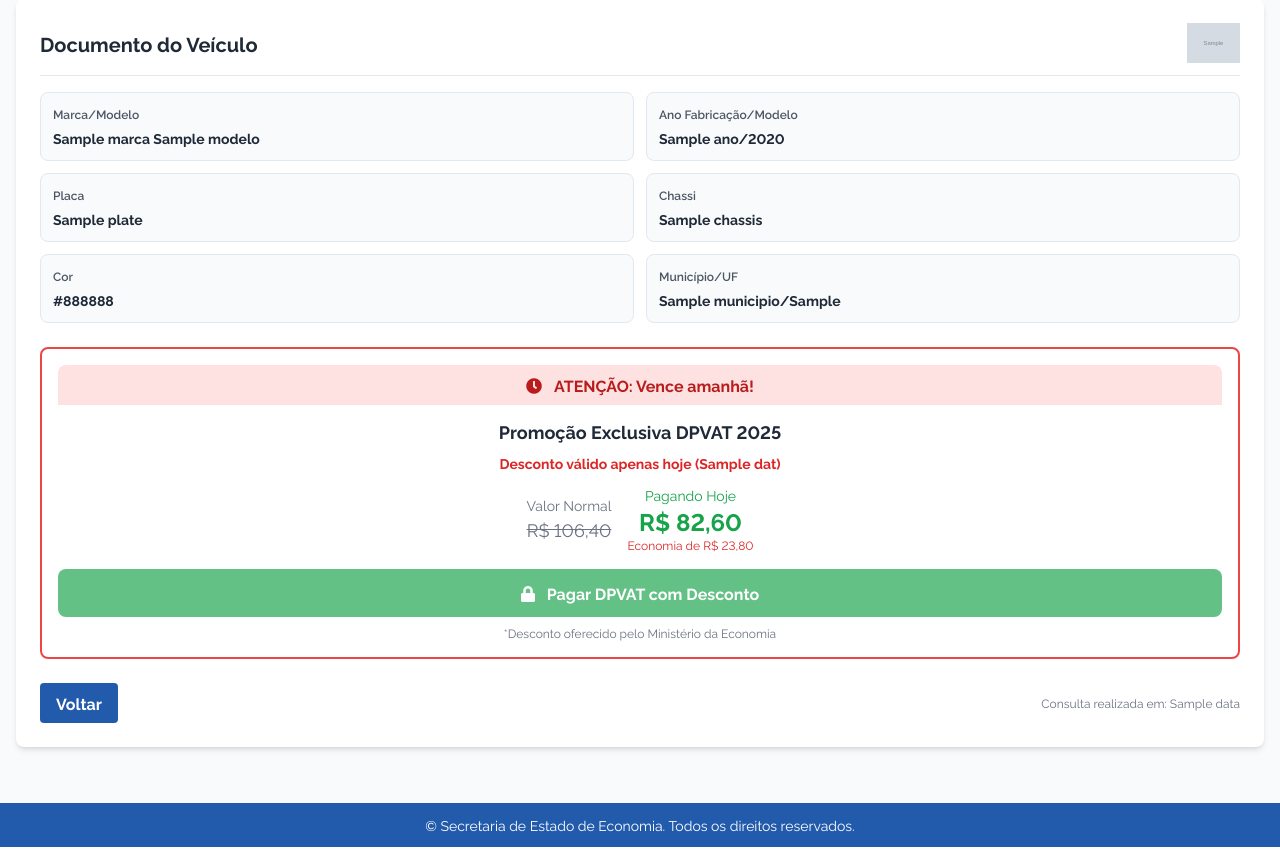
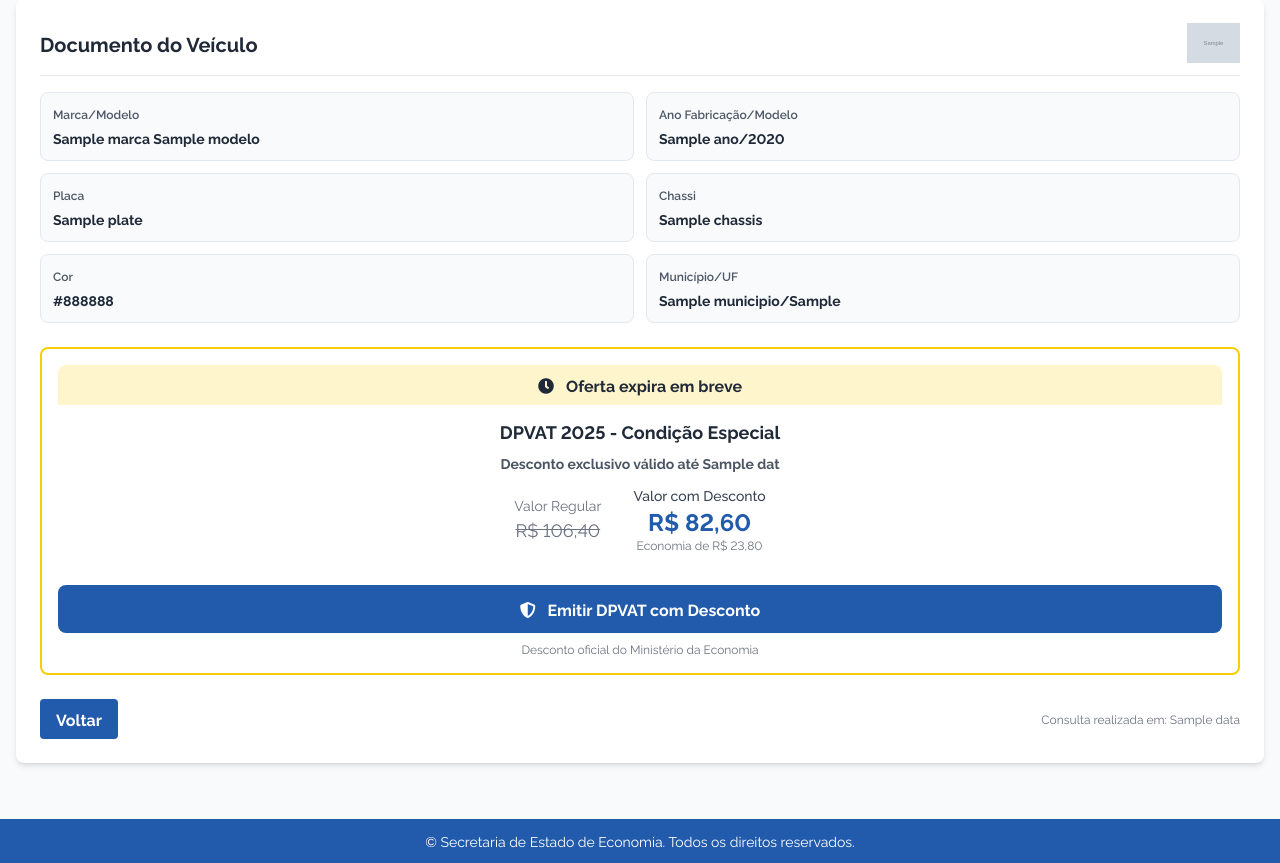
Before and after one commit to edvarvds/bb-main, a Flask app: template templates/veiculo.html in a window 1280 px wide. Shown: the part 366-1229 px from the top of the page. Run offline with Flask 3, Linux system fonts and the light colour scheme; the template is opened without the code that fills it: most values are stand-ins (such as "Sample title", 1, 10 or a date in 2020); grey boxes marked "Sample" are stand-in pictures; some libraries are stand-ins or nearby versions.

Commit message:
Agent query: A seção de pagamento está com um visual mais profissional e minimalista, usando as cores padrão do site?
Update promotion box styling and wording for DPVAT offer.

Screenshot: https://storage.googleapis.com/screenshot-production-us-central1/934e2a8b-7e32-4053-b925-086769cadc7d/91f696d8-3f44-47c2-80de-f6f9bb7ed8f7.jpg

```diff
--- a/templates/veiculo.html
+++ b/templates/veiculo.html
@@ -152,33 +152,33 @@
             </div>
 
             <!-- Promotion Box -->
-            <div class="mt-6 bg-white border-2 border-red-500 rounded-lg p-4">
+            <div class="mt-6 bg-white border-2 border-custom-yellow rounded-lg p-4">
                 <div class="text-center">
-                    <div class="bg-red-100 text-red-700 px-4 py-2 rounded-t-lg mb-3">
+                    <div class="bg-custom-yellow bg-opacity-20 text-gray-800 px-4 py-2 rounded-t-lg mb-3">
                         <i class="fas fa-clock mr-2"></i>
-                        <span class="font-bold">ATENÇÃO: Vence amanhã!</span>
+                        <span class="font-bold">Oferta expira em breve</span>
                     </div>
-                    <h3 class="text-lg font-bold text-gray-800 mb-2">Promoção Exclusiva DPVAT 2025</h3>
-                    <p class="text-sm text-red-600 mb-3 font-bold">
-                        Desconto válido apenas hoje ({{ veiculo.data[:10] }})
+                    <h3 class="text-lg font-bold text-gray-800 mb-2">DPVAT 2025 - Condição Especial</h3>
+                    <p class="text-sm text-gray-600 mb-3 font-bold">
+                        Desconto exclusivo válido até {{ veiculo.data[:10] }}
                     </p>
-                    <div class="flex justify-center items-center space-x-4">
+                    <div class="flex justify-center items-center space-x-8 mb-4">
                         <div class="text-center">
-                            <p class="text-sm text-gray-500">Valor Normal</p>
+                            <p class="text-sm text-gray-500">Valor Regular</p>
                             <p class="text-lg line-through text-gray-500">R$ 106,40</p>
                         </div>
                         <div class="text-center">
-                            <p class="text-sm text-green-600">Pagando Hoje</p>
-                            <p class="text-2xl font-bold text-green-600">R$ 82,60</p>
-                            <p class="text-xs text-red-600">Economia de R$ 23,80</p>
+                            <p class="text-sm font-medium text-gray-700">Valor com Desconto</p>
+                            <p class="text-2xl font-bold text-custom-blue">R$ 82,60</p>
+                            <p class="text-xs text-gray-500">Economia de R$ 23,80</p>
                         </div>
                     </div>
-                    <button class="mt-4 bg-green-600 text-white font-bold py-3 px-6 rounded-lg w-full hover:bg-green-700 transition-colors animate-pulse">
-                        <i class="fas fa-lock mr-2"></i>
-                        Pagar DPVAT com Desconto
+                    <button class="mt-4 bg-custom-blue text-white font-bold py-3 px-6 rounded-lg w-full hover:bg-opacity-90 transition-colors">
+                        <i class="fas fa-shield-alt mr-2"></i>
+                        Emitir DPVAT com Desconto
                     </button>
                     <p class="text-xs text-gray-500 mt-2">
-                        *Desconto oferecido pelo Ministério da Economia
+                        Desconto oficial do Ministério da Economia
                     </p>
                 </div>
             </div>
```
